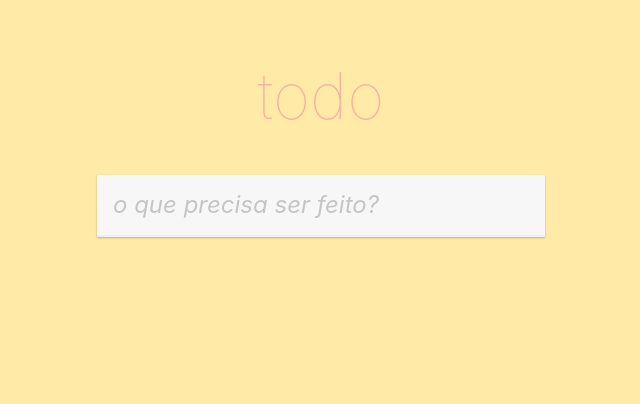
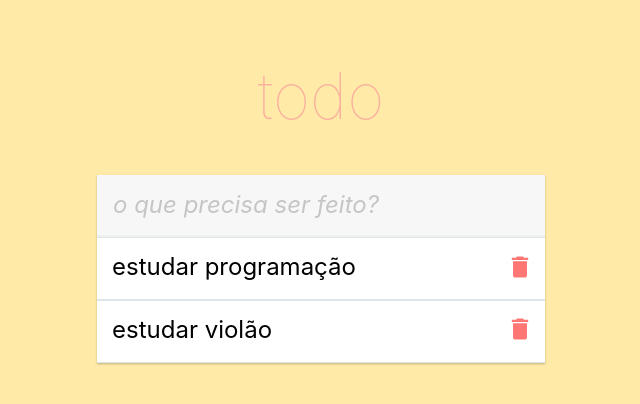
Before and after one commit to lucaslirah/todo_samurai, a React (Create React App) app: page / in a window 1280 px wide. Shown: the top 404 px of the page, without its empty margins (319-959 px from the left). Built offline with nearby package versions, Linux system fonts and the light colour scheme.

Commit message:
creating to-do list with map

```diff
--- a/src/pages/Main/index.jsx
+++ b/src/pages/Main/index.jsx
@@ -1,4 +1,5 @@
 import React, { useState } from "react";
+import { MdDelete } from "react-icons/md";
 
 import { Container } from "./styles";
 
@@ -6,6 +7,13 @@
   const [value, setValue] = useState("");
   const ENTER_KEY = 13;
   const ESCAPE_KEY = 27;
+
+  const initialTodos = [
+    {id: 1, title: "estudar programação", checked: false},
+    {id: 2, title: "estudar violão", checked: true}
+  ]
+
+  const [ todos] = useState(initialTodos);
 
   const erase = () => {
     setValue("");
@@ -39,6 +47,21 @@
             onChange={onChange}
             onKeyDown={verifyKey}
           />
+          <ul className="todo-list">
+            {
+              todos.map((todo) => (
+                <li key={todo.id.toString()}>
+                  <span className="todo">{todo.title}</span>
+                  <button
+                    type="button"
+                    className="remove"
+                  >
+                    <MdDelete size={28}/>
+                  </button>
+                </li>
+              ))
+            }
+          </ul>
         </section>
       </section>
     </Container>
--- a/src/pages/Main/styles.js
+++ b/src/pages/Main/styles.js
@@ -31,4 +31,29 @@
     }
   }
 
+  ul.todo-list li {
+    display: flex;
+    border-top: 1px solid #dfe6e9;
+    border-bottom: 1px solid #dfe6e9;
+  }
+
+  .todo {
+    flex: 1;
+    outline: none;
+    cursor: pointer;
+    font-size: 1.5rem;
+    word-break: break-all;
+    line-height: 1.2;
+    transition: color 0.3s;
+    padding: 15px 15px 17px 15px;
+  }
+
+  .remove {
+    background-color: transparent;
+    border: none;
+    color: #ff7675;
+    cursor: pointer;
+    outline: none;
+    width: 50px;
+  }
 `;
--- a/src/styles/global.js
+++ b/src/styles/global.js
@@ -51,6 +51,7 @@
     'Ubuntu', 'Cantarell', 'Fira Sans', 'Droid Sans', 'Helvetica Neue',
     sans-serif;
     margin: 0;
+    padding: 0;
   }
 
   ol,
```
